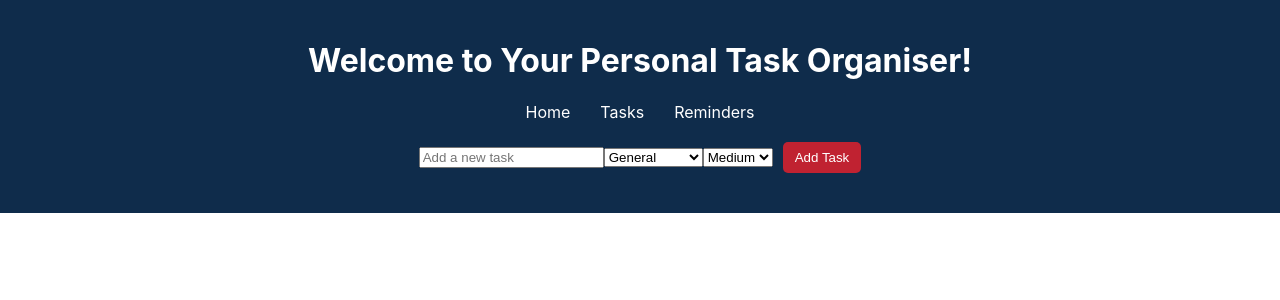
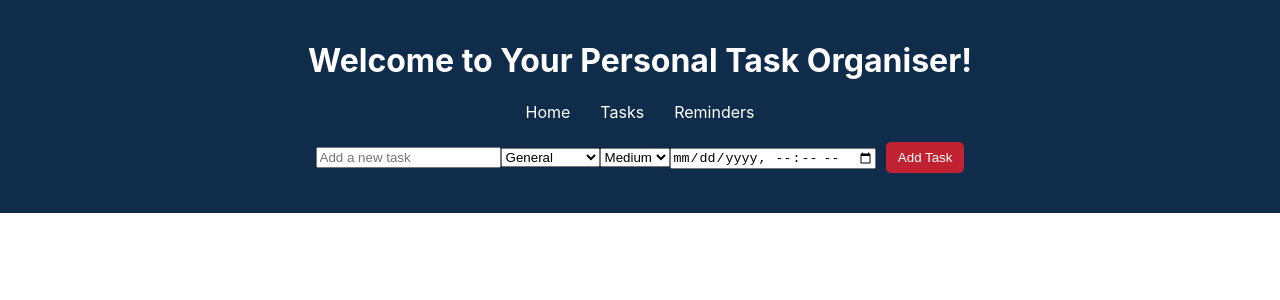
Before and after one commit to rp3002/todo-app, a React (Create React App) app: page /tasks in a window 1280 px wide. Shown: the top 300 px of the page. Built offline with nearby package versions, Linux system fonts and the light colour scheme.

Commit message:
Added the feature to set reminders for deadlines.

```diff
--- a/src/App.js
+++ b/src/App.js
@@ -11,14 +11,14 @@ function App() {
     return savedTasks ? JSON.parse(savedTasks) : [];
   });
 
-  // Updated addTask function to handle category and priority
-  const addTask = (taskText, category, priority) => {
+  const addTask = (taskText, category, priority, reminder) => {
     const newTask = {
       id: Date.now(),
       text: taskText,
       category: category || 'General', // Default category
       priority: priority || 'Medium', // Default priority
       completed: false,
+      reminder: reminder || null, // Store reminder
     };
 
     const newTasks = [...tasks, newTask];
@@ -78,7 +78,10 @@ function App() {
                 </>
               }
             />
-            <Route path="/reminders" element={<RemindersPage tasks={tasks} />} />
+            <Route
+              path="/reminders"
+              element={<RemindersPage tasks={tasks} handleDelete={handleDelete} />}
+            />
           </Routes>
         </header>
       </div>
--- a/src/components/Reminders.js
+++ b/src/components/Reminders.js
@@ -1,6 +1,6 @@
 import React from 'react';
 
-const RemindersPage = ({ tasks }) => {
+const RemindersPage = ({ tasks, handleDelete }) => {
   return (
     <div>
       <h2>Your Reminders</h2>
@@ -10,7 +10,7 @@ const RemindersPage = ({ tasks }) => {
           .map(task => (
             <li key={task.id}>
               {task.text} - Reminder: {new Date(task.reminder).toLocaleString()}
-              <button onClick={() => {/* Functionality to delete reminder */}}>Delete Reminder</button>
+              <button onClick={() => handleDelete(task.id)}>Delete Reminder</button>
             </li>
           ))}
       </ul>
--- a/src/components/TaskInput.js
+++ b/src/components/TaskInput.js
@@ -4,14 +4,16 @@ const TaskInput = ({ addTask }) => {
   const [task, setTask] = useState('');
   const [category, setCategory] = useState('General'); // Default category
   const [priority, setPriority] = useState('Medium'); // Default priority
+  const [reminder, setReminder] = useState(''); // State for the reminder
 
   const handleSubmit = (e) => {
     e.preventDefault();
     if (!task) return;
-    addTask(task, category, priority); // Pass category and priority to addTask
+    addTask(task, category, priority, reminder); // Pass reminder to addTask
     setTask('');
     setCategory('General'); // Reset category
     setPriority('Medium'); // Reset priority
+    setReminder(''); // Reset reminder
   };
 
   return (
@@ -33,6 +35,12 @@ const TaskInput = ({ addTask }) => {
         <option value="Medium">Medium</option>
         <option value="High">High</option>
       </select>
+      <input
+        type="datetime-local"
+        value={reminder}
+        onChange={(e) => setReminder(e.target.value)} // Update reminder state
+        placeholder="Set a reminder"
+      />
       <button type="submit">Add Task</button>
     </form>
   );
```
